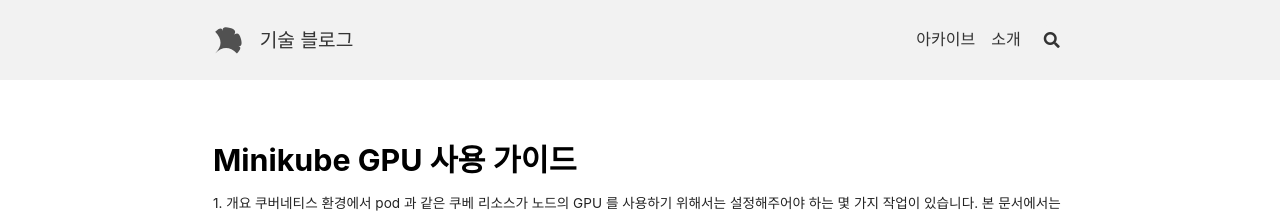
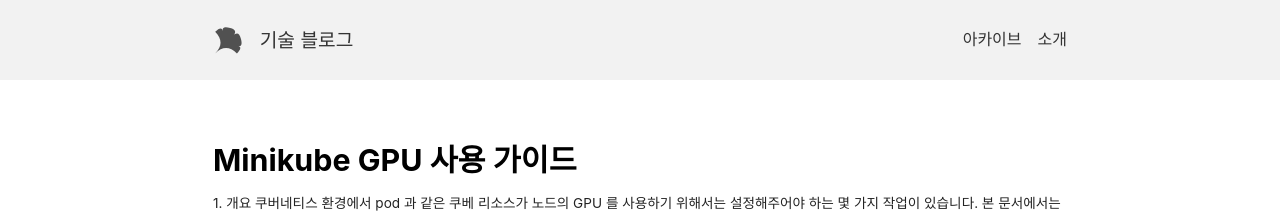
Before and after one commit to anencore94/anencore94.github.io, a Jekyll site: the page built from index.html, in a window 1280 px wide. Shown: the top 215 px of the page. Built offline with Jekyll 4.4.1, drawn with Linux system fonts in a browser that asks for light colours; nearby versions of some CDN libraries; the list of posts is cut into pages by our own code.

```diff
--- a/_config.yml
+++ b/_config.yml
@@ -18,7 +18,7 @@
 ##############################
 text_skin: default # "default" (default), "dark", "forest", "ocean", "chocolate", "orange"
 highlight_theme: tomorrow-night-eighties # "default" (default), "tomorrow", "tomorrow-night", "tomorrow-night-eighties", "tomorrow-night-blue", "tomorrow-night-bright"
-url     : # the base hostname & protocol for your site e.g. https://www.someone.com
+url     : https://anencore94.github.io # the base hostname & protocol for your site e.g. https://www.someone.com
 baseurl : # does not include hostname
 title   : 기술 블로그
 description: > # this means to ignore newlines until "Language & timezone"
@@ -159,7 +159,7 @@ pageview:
 ## => Search
 ##############################
 search:
-  provider: default # "default" (default), false, "google", "custom"
+  provider: # "default" (default), false, "google", "custom"
 
   ## Google Custom Search Engine
   google:
--- /dev/null
+++ b/googlee97319ba86609900.html
@@ -0,0 +1 @@
+google-site-verification: googlee97319ba86609900.html
```
